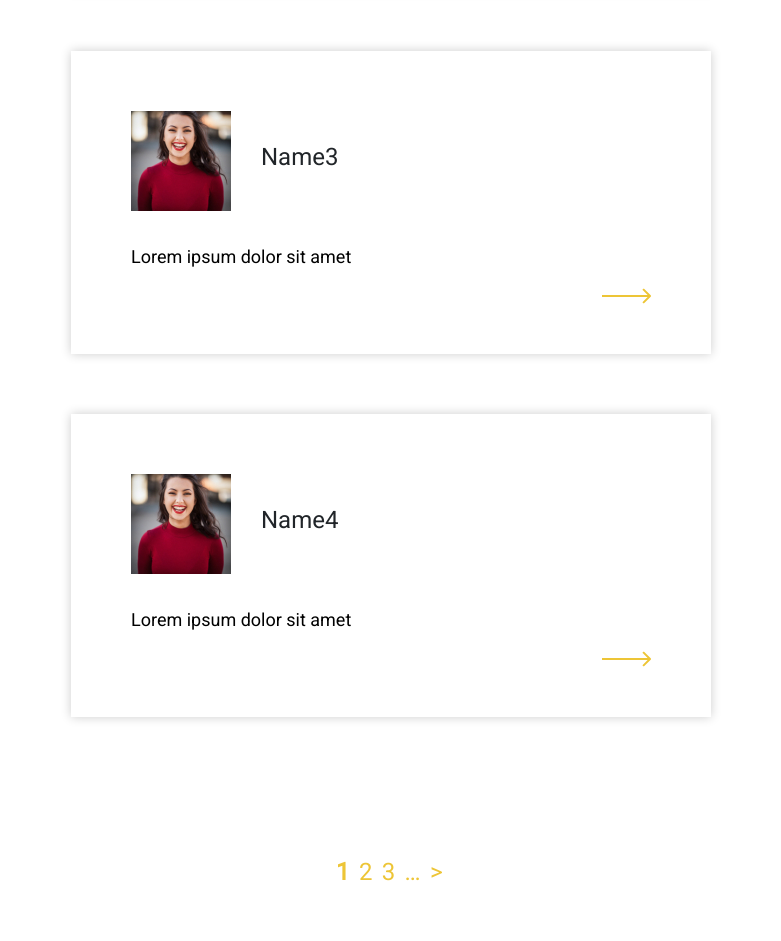
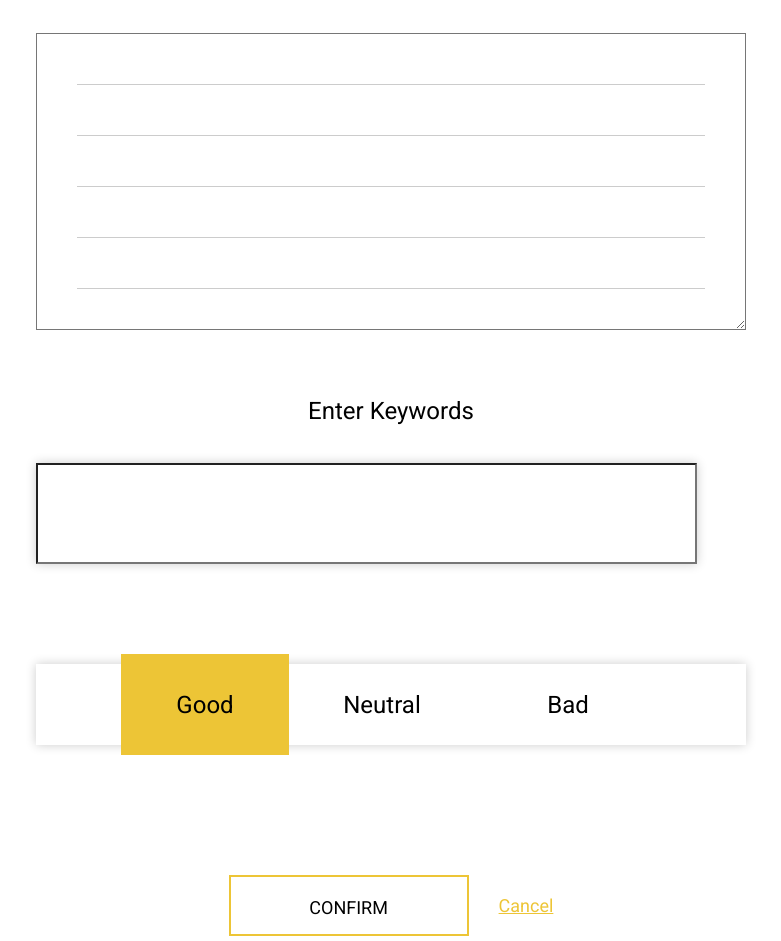
Before and after one commit to grigor-aramyan/generAItor, a React app: page / in a window 1280 px wide. Shown: the part 951-1892 px from the top of the page, without its empty margins (249-1030 px from the left). Built offline with nearby package versions, Linux system fonts and the light colour scheme.

Commit message:
GiveFeedBacksMain component

```diff
--- a/public/css/styles.css
+++ b/public/css/styles.css
@@ -1153,8 +1153,6 @@
   line-height: 28px;
   color: #000000;
 }
-.finded-org-list-group {
-}
 
 .finded-org-list-item {
   width: 661px;
@@ -1233,70 +1231,20 @@
   color: #000000;
   margin-bottom: 30px;
 }
-/* .feedbackTextarea {
-  width: 661px;
-  height: 300px;
-  background: #ffffff;
-  box-shadow: 0px 0px 10px rgba(0, 0, 0, 0.2);
+.feedbackTextarea {
   background-attachment: local;
-  background-image: linear-gradient(to right, white 60px, transparent 60px),
-    linear-gradient(to left, white 60px, transparent 60px),
+  background-image: linear-gradient(to right, white 40px, transparent 10px),
+    linear-gradient(to left, white 40px, transparent 10px),
     repeating-linear-gradient(
       white,
-      white 60px,
-      #ccc 60px,
-      #ccc 61px,
-      white 61px
+      white 50px,
+      #ccc 50px,
+      #ccc 51px,
+      white 51px
     );
-  line-height: 31px;
-  padding: 35px 60px;
-  padding: 5px;
-  font-size: 30px;
-} */
-.feedbackTextarea {
-  background-image: -webkit-linear-gradient(
-    white,
-    white 30px,
-    #ccc 30px,
-    #ccc 31px,
-    white 31px
-  );
-  background-image: -moz-linear-gradient(
-    white,
-    white 30px,
-    #ccc 30px,
-    #ccc 31px,
-    white 31px
-  );
-  background-image: -ms-linear-gradient(
-    white,
-    white 30px,
-    #ccc 30px,
-    #ccc 31px,
-    white 31px
-  );
-  background-image: -o-linear-gradient(
-    white,
-    white 30px,
-    #ccc 30px,
-    #ccc 31px,
-    white 31px
-  );
-  background-image: linear-gradient(
-    white,
-    white 30px,
-    #ccc 30px,
-    #ccc 31px,
-    white 31px
-  );
-  background-size: 100% 45px;
-  border: 1px solid #ccc;
-  box-shadow: inset 0 1px 2px rgba(0, 0, 0, 0.1);
-  line-height: 45px;
-  font-family: Arial, Helvetica, Sans-serif;
-  padding: 3px;
-  padding-left: 20px;
-  padding-right: 20px;
+  line-height: 51px;
+  padding: 20px 40px;
+  font-size: 18px;
 }
 
 .enter-keywords-title-wrapper {
@@ -1325,9 +1273,10 @@
   display: flex;
   flex-wrap: wrap;
   width: 661px;
-}
-
-.keyword {
+  margin: 0 auto;
+}
+
+.my-keyword {
   width: 183px;
   height: 61px;
   padding: 20px;
@@ -1424,22 +1373,22 @@
 /* Give Ideas */
 
 .give-ideas {
-  padding-top:9;
+  padding-top: 9;
 }
 .give-ideas h2 {
-  margin-top:90px;
-  margin-bottom:30px;
-  text-align:center;
-  font:normal normal 48px Avenida Std;
+  margin-top: 90px;
+  margin-bottom: 30px;
+  text-align: center;
+  font: normal normal 48px Avenida Std;
   line-height: 28px;
   letter-spacing: 0.14em;
 }
 .give-title {
-  font:normal normal 24px Roboto;
-  line-height: 28px;
-  text-align:center;
-  margin-top:30px;
-  margin-bottom:30px;
+  font: normal normal 24px Roboto;
+  line-height: 28px;
+  text-align: center;
+  margin-top: 30px;
+  margin-bottom: 30px;
 }
 .required {
   font-family: Roboto;
@@ -1447,91 +1396,123 @@
   font-weight: normal;
   font-size: 24px;
   line-height: 28px;
-  color: #EF0D0D;
-}
- .organizations {
+  color: #ef0d0d;
+}
+.organizations {
   width: 661px;
   height: 101px;
-  background-color:#ffffff;
+  background-color: #ffffff;
   box-shadow: 0px 0px 10px rgba(0, 0, 0, 0.2);
-  border:none;
-  margin-top:30px;
-  margin-bottom:30px;
-  padding-left:60px;
+  border: none;
+  margin-top: 30px;
+  margin-bottom: 30px;
+  padding-left: 60px;
 }
 
 .product-service span:first-child {
-  margin-left:30px;
-  margin-right:30px;
+  margin-left: 30px;
+  margin-right: 30px;
 }
 .product-service span:last-child {
-  color: #EDC536;
-}
-.adress, .keyword {
-  width:661px;
-  height:101px;
-  background: #FFFFFF;
-  border:none;
-  margin-bottom:30px;
+  color: #edc536;
+}
+.adress,
+.keyword {
+  width: 661px;
+  height: 101px;
+  background: #ffffff;
+  border: none;
+  margin-bottom: 30px;
   box-shadow: 0px 0px 10px rgba(0, 0, 0, 0.2);
-  padding-left:60px;
+  padding-left: 60px;
 }
 .parent-notes {
-  width:661px;
-  margin:0 auto;
-  margin-bottom:30px;
-  background: #FFFFFF;
+  width: 661px;
+  margin: 0 auto;
+  margin-bottom: 30px;
+  background: #ffffff;
   box-shadow: 0px 0px 10px rgba(0, 0, 0, 0.2);
-  padding:30px 60px;
+  padding: 30px 60px;
 }
 .notes {
-  width:541px;
-  height:300px;
+  width: 541px;
+  height: 300px;
   resize: none;
-  border:none;
-  background-image: -webkit-linear-gradient(white, white 30px, #000000 30px, #000000 31px, white 31px);
-  background-image: -moz-linear-gradient(white, white 30px, #000000  30px, #000000  31px, white 31px);
-  background-image: -ms-linear-gradient(white, white 30px, #000000 30px, #000000  31px, white 31px);
-  background-image: -o-linear-gradient(white, white 30px, #000000 30px, #000000 31px, white 31px);
-  background-image: linear-gradient(white, white 30px, #000000  30px, #000000  31px, white 31px);
+  border: none;
+  background-image: -webkit-linear-gradient(
+    white,
+    white 30px,
+    #000000 30px,
+    #000000 31px,
+    white 31px
+  );
+  background-image: -moz-linear-gradient(
+    white,
+    white 30px,
+    #000000 30px,
+    #000000 31px,
+    white 31px
+  );
+  background-image: -ms-linear-gradient(
+    white,
+    white 30px,
+    #000000 30px,
+    #000000 31px,
+    white 31px
+  );
+  background-image: -o-linear-gradient(
+    white,
+    white 30px,
+    #000000 30px,
+    #000000 31px,
+    white 31px
+  );
+  background-image: linear-gradient(
+    white,
+    white 30px,
+    #000000 30px,
+    #000000 31px,
+    white 31px
+  );
   background-size: 100% 60px;
   border-radius: 8px;
   overflow: hidden;
   font-family: Arial, Helvetica, Sans-serif;
-  padding:8px;
+  padding: 8px;
 }
 .telecom {
   width: 183px;
   height: 61px;
-  background: #EDC536;
-  font:normal normal 18px Roboto;
-  line-height: 21px;
-  border:none;
-  margin-left:344px;
-  margin-bottom:60px;
+  background: #edc536;
+  font: normal normal 18px Roboto;
+  line-height: 21px;
+  border: none;
+  margin-left: 344px;
+  margin-bottom: 60px;
 }
 .confirm_cancel {
-  margin-top:60px;
-  margin-bottom:120px;
-}
-.confirm-button, .cancel-button {
-  padding:20px;
+  margin-top: 60px;
+  margin-bottom: 120px;
+}
+.confirm-button,
+.cancel-button {
+  padding: 20px;
   font-family: Roboto;
   font-style: normal;
   font-weight: normal;
   font-size: 18px;
   line-height: 21px;
-  background-color:transparent;
-  width:240px;
-  height:61px;
+  background-color: transparent;
+  width: 240px;
+  height: 61px;
 }
 .confirm-button {
-  border: 2px solid #EDC536;
-  color:#000000;
+  border: 2px solid #edc536;
+  color: #000000;
 }
 .cancel-button {
-  color:#EDC536;
-  border:none;
+  color: #edc536;
+  border: none;
 }
 
 /* End Give Ideas */
@@ -1543,7 +1524,7 @@
 }
 .getIdea_box {
   width: 640px;
-  background-color: #FFFFFF;
+  background-color: #ffffff;
   box-shadow: 0px 0px 10px rgba(0, 0, 0, 0.2);
   margin-bottom: 60px;
 }
@@ -1580,22 +1561,21 @@
   font-size: 24px;
   line-height: 31px;
   letter-spacing: 0.14em;
-  color: #EDC536;
+  color: #edc536;
   margin: 80px 0px 100px;
 }
 .getIdea_pagination-item {
-  color: #EDC536;
+  color: #edc536;
   padding: 3px;
 }
 .getIdea_pagination-item.active {
-  color: #EDC536;
+  color: #edc536;
   font-weight: bold;
 }
 .getIdea_pagination-item:hover {
   text-decoration: none;
-  color: #EDC536;
+  color: #edc536;
   background-color: rgb(240, 240, 226);
-
 }
 
 /* Get Ideas Second Part End */
--- a/src/components/giveFeedbacks/giveFeedbacksMain.js
+++ b/src/components/giveFeedbacks/giveFeedbacksMain.js
@@ -33,7 +33,6 @@ export default class GiveFeedbacksMain extends Component {
   setKeywords = () => {
     if (event.keyCode === 13) {
       this.setState({ keywords: this.state.tempKeywords });
-      console.log(this.state);
     }
   };
 
@@ -117,7 +116,7 @@ export default class GiveFeedbacksMain extends Component {
               <textarea
                 name="feedbackTextarea"
                 id=""
-                cols="75"
+                cols="65"
                 rows="5"
                 className="feedbackTextarea"
                 onChange={this.handleChange}
@@ -138,7 +137,7 @@ export default class GiveFeedbacksMain extends Component {
                 {keywords.length
                   ? keywords.map((e, i) => {
                       return (
-                        <div className="keyword" key={i}>
+                        <div className="my-keyword" key={i}>
                           <p className="keyword-text">{e}</p>
                         </div>
                       );
--- a/src/index.js
+++ b/src/index.js
@@ -20,7 +20,7 @@ ReactDOM.render(
     <Router>
       <Route path="/">
         <Switch>
-          <Route exact path="/" component={IdeasMain} />
+          <Route exact path="/" component={GiveFeedbacksMain} />
           <Route
             path="/*"
             render={() => {
```
